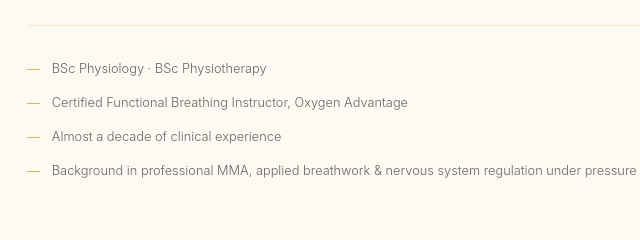
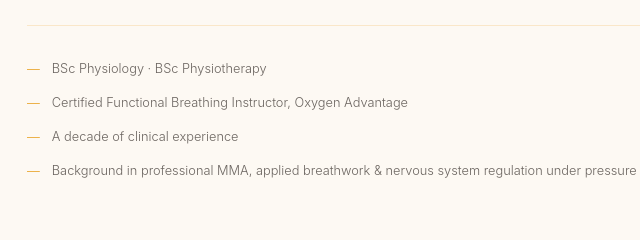
Before and after one commit to SunnyPhysio/Sunny-Physio-Fit, a plain HTML site: page index.html in a window 1280 px wide. Shown: the part 4471-4711 px from the top of the page, 523-1163 px from the left. Drawn offline with Linux system fonts and the light colour scheme.

Commit message:
Update index.html

```diff
--- a/index.html
+++ b/index.html
@@ -1111,7 +1111,7 @@
         <div class="about-credentials">
           <span class="credential">BSc Physiology · BSc Physiotherapy</span>
           <span class="credential">Certified Functional Breathing Instructor, Oxygen Advantage</span>
-          <span class="credential">Almost a decade of clinical experience</span>
+          <span class="credential">A decade of clinical experience</span>
           <span class="credential">Background in professional MMA, applied breathwork & nervous system regulation under pressure</span>
         </div>
       </div>
```
